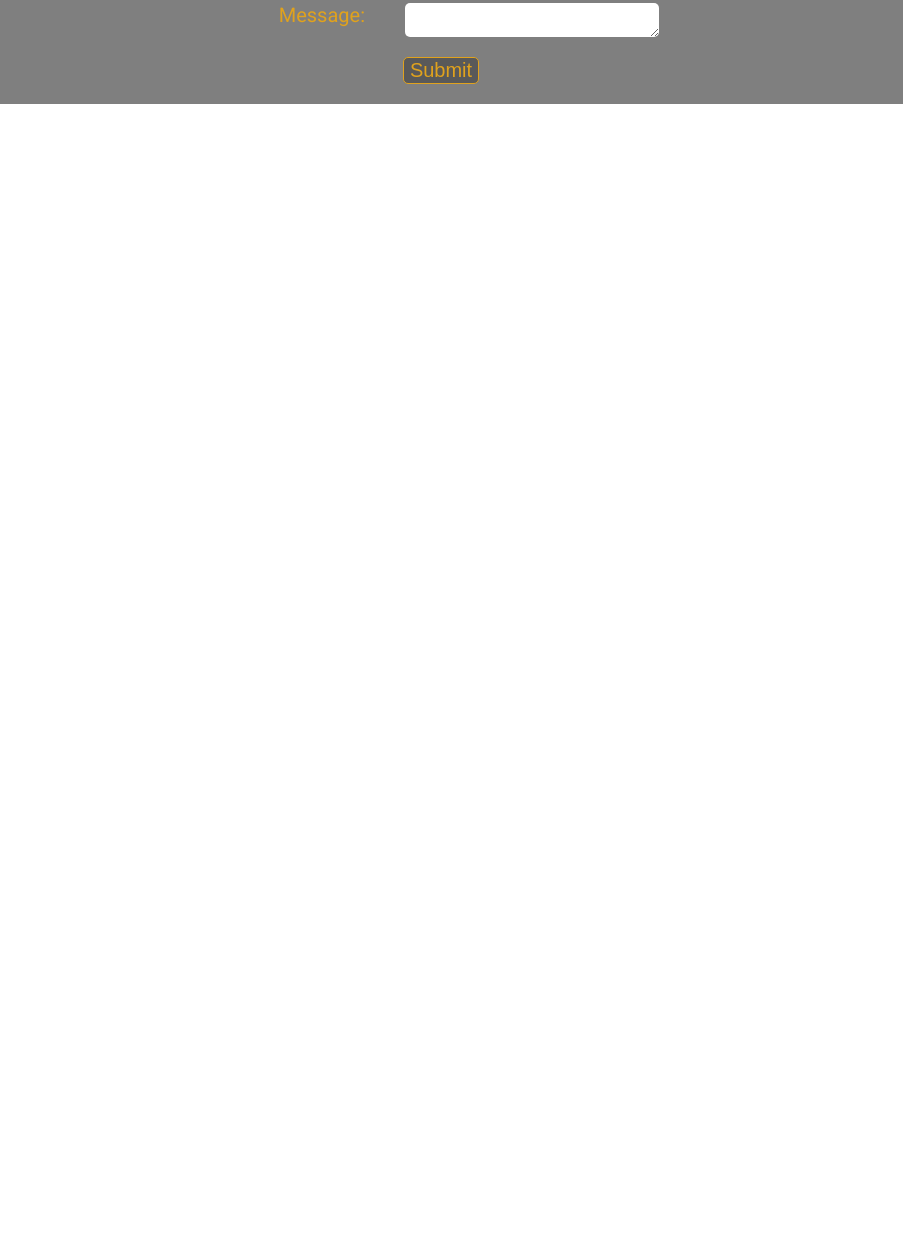
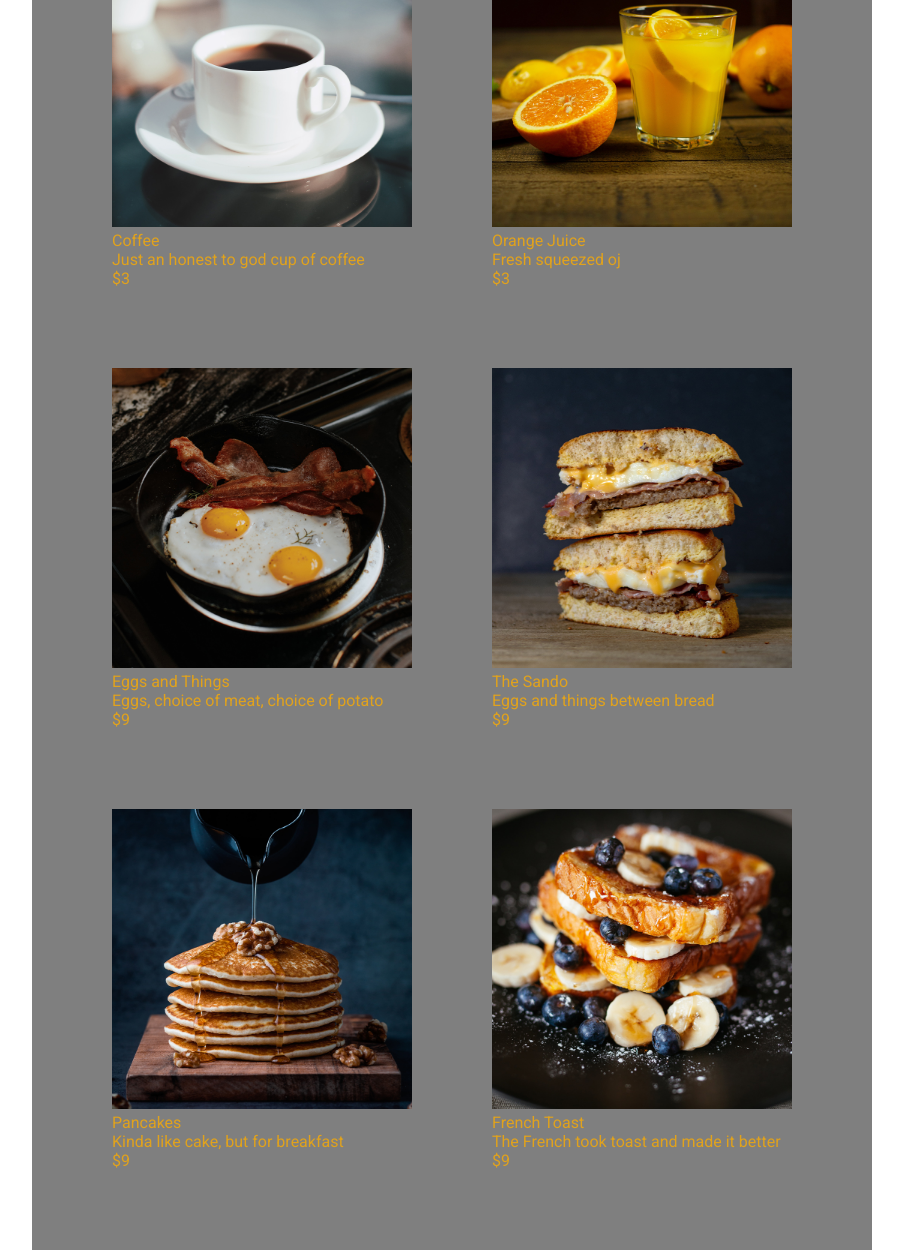
Before and after one commit to kihno/restaurant-page, a website built with webpack: page dist/index.html in a window 1280 px wide. Shown: the part 318-1568 px from the top of the page, without its empty margins (188-1091 px from the left). Before the commit the page ends 800 px from the top, so only its background shows below. Built offline with nearby package versions, Linux system fonts and the light colour scheme; files whose address does not match are found by name.

Commit message:
Add renderMenu function to display menu page

```diff
--- a/src/index.js
+++ b/src/index.js
@@ -4,7 +4,7 @@ import { renderContact } from './contact.js';
 import './style.css';
 
 renderNavbar();
-renderContact();
+renderMenu();
 
 const homeLink = document.getElementById('home');
 const menuLink = document.getElementById('menu');
--- a/src/menu.js
+++ b/src/menu.js
@@ -1,11 +1,166 @@
-import { content } from "./home";
+import { content } from "./home.js";
+
+const coffee = new Image();
+coffee.src = '../src/coffee.jpg';
+
+const oj = new Image();
+oj.src = '../src/oj.jpg';
+
+
+const eggs = new Image();
+eggs.src = '../src/eggs.jpg';
+
+
+const sando = new Image();
+sando.src = '../src/sando.jpg';
+
+
+const pancakes = new Image();
+pancakes.src = '../src/pancakes.jpg';
+
+
+const frenchToast = new Image();
+frenchToast.src = '../src/frenchToast.jpg';
+
+const myMenu = [
+    {
+        image: coffee,
+        name: 'Coffee',
+        description: 'Just an honest to god cup of coffee',
+        price: '$3',
+    },
+    {
+        image: oj,
+        name: 'Orange Juice',
+        description: 'Fresh squeezed  oj',
+        price: '$3',
+    },
+    {
+        image: eggs,
+        name: 'Eggs and Things',
+        description: 'Eggs, choice of meat, choice of potato',
+        price: '$9',
+    },
+    {
+        image: sando,
+        name: 'The Sando',
+        description: 'Eggs and things between bread',
+        price: '$9',
+    },
+    {
+        image: pancakes,
+        name: 'Pancakes',
+        description: 'Kinda like cake, but for breakfast',
+        price: '$9',
+    },
+    {
+        image: frenchToast,
+        name: 'French Toast',
+        description: 'The French took toast and made it better',
+        price: '$9',
+    },
+
+]
+
+
+const background = document.createElement('div');
+
+
+
+function renderItem(item) {
+    const div = document.createElement('div');
+    div.className = 'item';
+    background.appendChild(div);
+    const itemDiv = document.querySelector('.item:last-of-type');
+
+    for (const prop in item) {
+        const div = document.createElement('div');
+        div.className = prop;
+
+        if (prop === 'image') {
+            itemDiv.appendChild(item[prop]);
+        } else {
+            div.textContent = item[prop];
+            itemDiv.appendChild(div);
+        }
+    }
+}
 
 function renderMenu() {
-    const background = document.createElement('div');
+    while (background.firstChild) {
+        background.removeChild(background.firstChild);
+    }
 
     background.setAttribute('id', 'background');
+    content.appendChild(background);
 
-    content.appendChild(background);
+    myMenu.forEach(item => {
+        renderItem(item);
+    });
 }
 
-export { renderMenu}
+
+
+
+// function renderMenu() {
+//     const background = document.createElement('div');
+
+//     background.setAttribute('id', 'background');
+
+//     for (let i = 0; i < 6; i++) {
+//         const div = document.createElement('div');
+
+//         div.setAttribute('id', `grid${i}`);
+//         background.appendChild(div);
+//     }
+
+//     content.appendChild(background);
+
+//     const p = document.createElement('p');
+//     const grid0 = document.getElementById('grid0');
+//     const grid1 = document.getElementById('grid1');
+//     const grid2 = document.getElementById('grid2');
+//     const grid3 = document.getElementById('grid3');
+//     const grid4 = document.getElementById('grid4');
+//     const grid5 = document.getElementById('grid5');
+
+//     const coffee = new Image();
+//     coffee.src = '../src/coffee.jpg';
+
+//     grid0.appendChild(coffee);
+//     grid0.appendChild(p);
+
+//     const oj = new Image();
+//     oj.src = '../src/oj.jpg';
+
+//     grid1.appendChild(oj);
+//     grid1.appendChild(p);
+
+//     const eggs = new Image();
+//     eggs.src = '../src/eggs.jpg';
+
+//     grid2.appendChild(eggs);
+//     grid2.appendChild(p);
+
+//     const sando = new Image();
+//     sando.src = '../src/sando.jpg';
+
+//     grid3.appendChild(sando);
+//     grid3.appendChild(p);
+
+//     const pancakes = new Image();
+//     pancakes.src = '../src/pancakes.jpg';
+
+//     grid4.appendChild(pancakes);
+//     grid4.appendChild(p);
+
+//     const frenchToast = new Image();
+//     frenchToast.src = '../src/frenchToast.jpg';
+
+//     grid5.appendChild(frenchToast);
+//     grid5.appendChild(p);
+
+// }
+
+
+export { renderMenu };
--- a/src/style.css
+++ b/src/style.css
@@ -57,9 +57,17 @@ h1 {
 }
 
 #background {
-    height: 300px;
+    padding: 80px;
+    background-color: rgba(0,0,0,0.5);
+    justify-self: center;
+    display: grid;
+    place-items: center;
+    grid: auto / 1fr 1fr;
+    gap: 80px;
+}
+
+img {
     width: 300px;
-    background-color: white;
 }
 
 #form {
```
Also changed, not shown: dist/main.js, src/coffee.jpg (added), src/eggs.jpg (added), src/frenchToast.jpg (added), src/oj.jpg (added), src/pancakes.jpg (added), src/sando.jpg (added).
